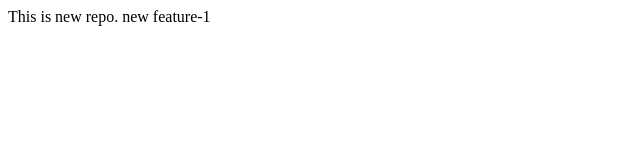
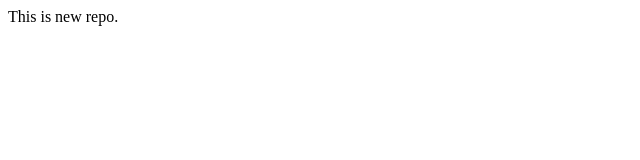
Before and after one commit to mallikarjuna-sindiri/localrepo, a plain HTML site: page index.html in a window 1280 px wide. Shown: the full height of the page, 0-640 px from the left. Drawn offline with Linux system fonts and the light colour scheme.

Commit message:
Revert "txt changes in feature-1"

```diff
--- a/index.html
+++ b/index.html
@@ -1,4 +1,3 @@
 <p>
     This is new repo.
-    new feature-1
 </p>
```
